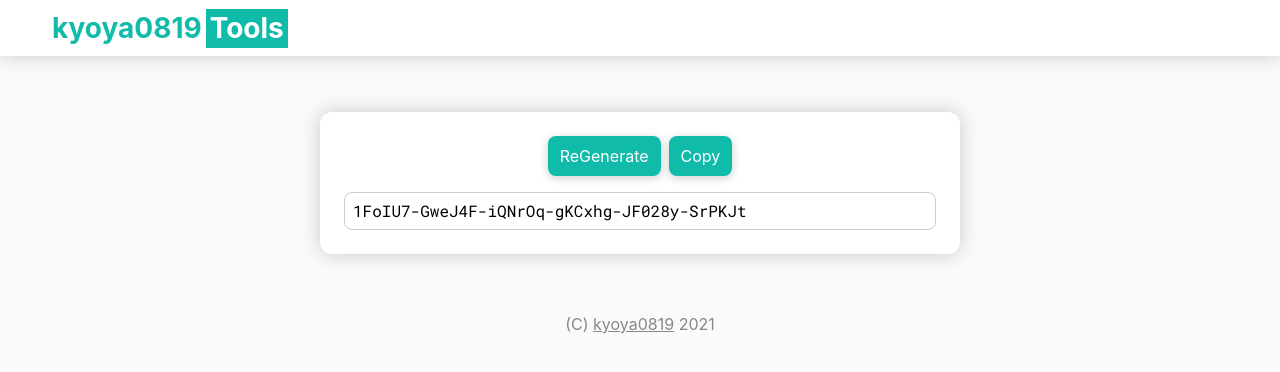
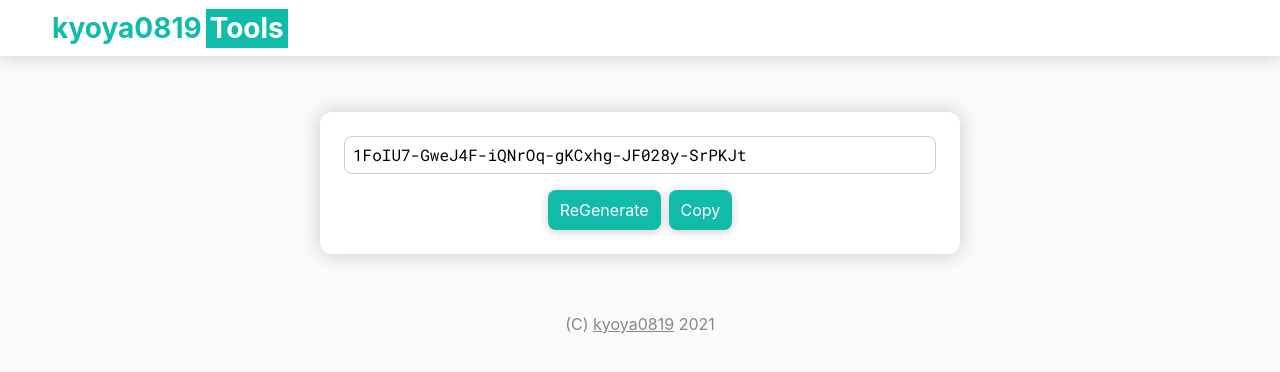
Before and after one commit to ky-y/tools, a React (Create React App) app: page /password in a window 1280 px wide. Shown: the top 372 px of the page. Built offline with nearby package versions, Linux system fonts and the light colour scheme.

Commit message:
位置の変更

```diff
--- a/src/pages/password/password.tsx
+++ b/src/pages/password/password.tsx
@@ -14,11 +14,11 @@ const Password: FC = () => {
         <div className="inner-medium">
             <Card className={ scss.card }>
                 <div className={ scss.form }>
+                    <input type="text" id="password" value={ password } readOnly />
+                </div>
+                <div className={ scss.form }>
                     <button onClick={() => { create(setPassword); }}><Button>ReGenerate</Button></button>
                     <button onClick={copy}><Button>Copy</Button></button>
-                </div>
-                <div className={ scss.form }>
-                    <input type="text" id="password" value={ password } readOnly />
                 </div>
             </Card>
             <div className={ scss.copy }>Copy Success</div>
```
